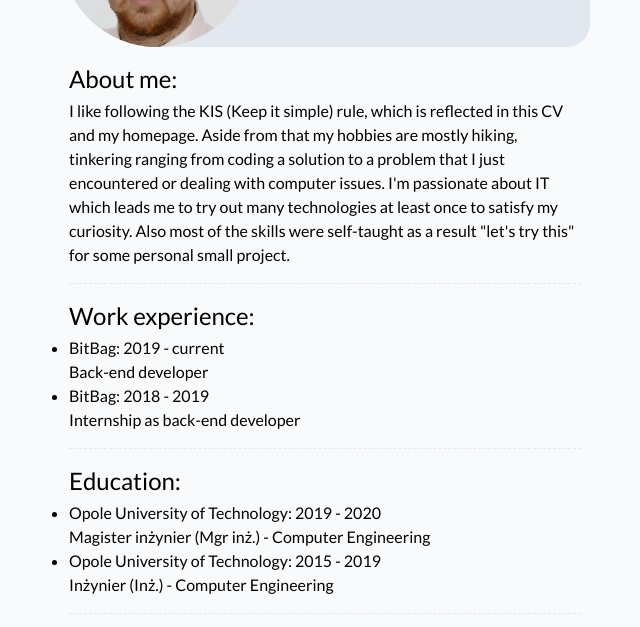
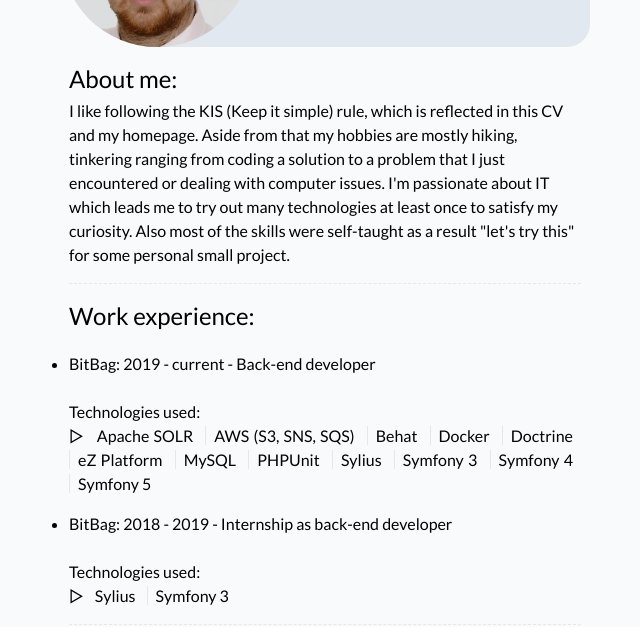
Before and after one commit to ArkadRadz/ArkadRadz.github.io, a website: page cv.html in a window 1280 px wide. Shown: the part 161-788 px from the top of the page, without its empty margins (315-955 px from the left). Drawn offline with Linux system fonts and the light colour scheme.

Commit message:
Update CV to better reflect skills learned at given work

```diff
--- a/cv.html
+++ b/cv.html
@@ -14,7 +14,8 @@
 <div class="cv-flex-container">
     <div class="cv-grid-container">
         <div class="cv-name-background">
-                <img class="rounded-full w-32 md:w-48 h-auto" src="assets/img/profile_pic.jpg" alt="" title="Yup, that's me!">
+            <img class="rounded-full w-32 md:w-48 h-auto" src="assets/img/profile_pic.jpg" alt=""
+                 title="Yup, that's me!">
             <div class="flex flex-col">
                 <span class="cv-name-text">Arkadiusz Radziewicz</span>
                 <span class="px-4">Phone number: +48 535 828 489</span>
@@ -43,18 +44,40 @@
             <div class="py-4 mx-8">
                 <p class="cv-section-title">Work experience:</p>
 
-                    <div class="list-item">
+                <div class="list-item py-4">
                         <span>
-                            BitBag: 2019 - current <br />
-                            Back-end developer
+                            BitBag: 2019 - current - Back-end developer <br/>
+                        <br/>
+                                                    Technologies used:
                         </span>
+                    <div class="text-justify divide-x">
+                        ▷
+                        <span class="cv-skill-element">Apache SOLR</span>
+                        <span class="cv-skill-element">AWS (S3, SNS, SQS)</span>
+                        <span class="cv-skill-element">Behat</span>
+                        <span class="cv-skill-element">Docker</span>
+                        <span class="cv-skill-element">Doctrine</span>
+                        <span class="cv-skill-element">eZ Platform</span>
+                        <span class="cv-skill-element">MySQL</span>
+                        <span class="cv-skill-element">PHPUnit</span>
+                        <span class="cv-skill-element">Sylius</span>
+                        <span class="cv-skill-element">Symfony 3</span>
+                        <span class="cv-skill-element">Symfony 4</span>
+                        <span class="cv-skill-element">Symfony 5</span>
+                    </div>
                 </div>
 
                 <div class="list-item">
                         <span>
-                            BitBag: 2018 - 2019 <br />
-                            Internship as back-end developer
+                            BitBag: 2018 - 2019 - Internship as back-end developer <br/>
+                        <br/>
+                        Technologies used:
                         </span>
+                    <div class="text-justify divide-x">
+                        ▷
+                        <span class="cv-skill-element">Sylius</span>
+                        <span class="cv-skill-element">Symfony 3</span>
+                    </div>
                 </div>
             </div>
 
@@ -63,15 +86,22 @@
 
                 <div class="list-item">
                         <span>
-                            Opole University of Technology: 2019 - 2020 <br />
-                            Magister inżynier (Mgr inż.) - Computer Engineering
+                            Opole University of Technology: 2022 - current <br/>
+                            Applied to doctoral school - Information and communication technology
                         </span>
                 </div>
 
                 <div class="list-item">
                         <span>
-                            Opole University of Technology: 2015 - 2019 <br />
-                            Inżynier (Inż.) - Computer Engineering
+                            Opole University of Technology: 2019 - 2020 <br/>
+                            Magister inżynier (Mgr inż. / M.Eng.) - Computer Engineering
+                        </span>
+                </div>
+
+                <div class="list-item">
+                        <span>
+                            Opole University of Technology: 2015 - 2019 <br/>
+                            Inżynier (Inż.) / Bachelor of Engineering - Computer Engineering
                         </span>
                 </div>
             </div>
@@ -114,6 +144,8 @@
                     <p class="cv-skill-element">Visual Studio Code</p>
                     <p class="cv-skill-element">SQL</p>
                     <p class="cv-skill-element">Bootstrap</p>
+                    <p class="cv-skill-element">Team player</p>
+                    <p class="cv-skill-element">Curious of new technologies</p>
                 </div>
             </div>
 
```
Lines whose indentation alone changed are shown as unchanged.
